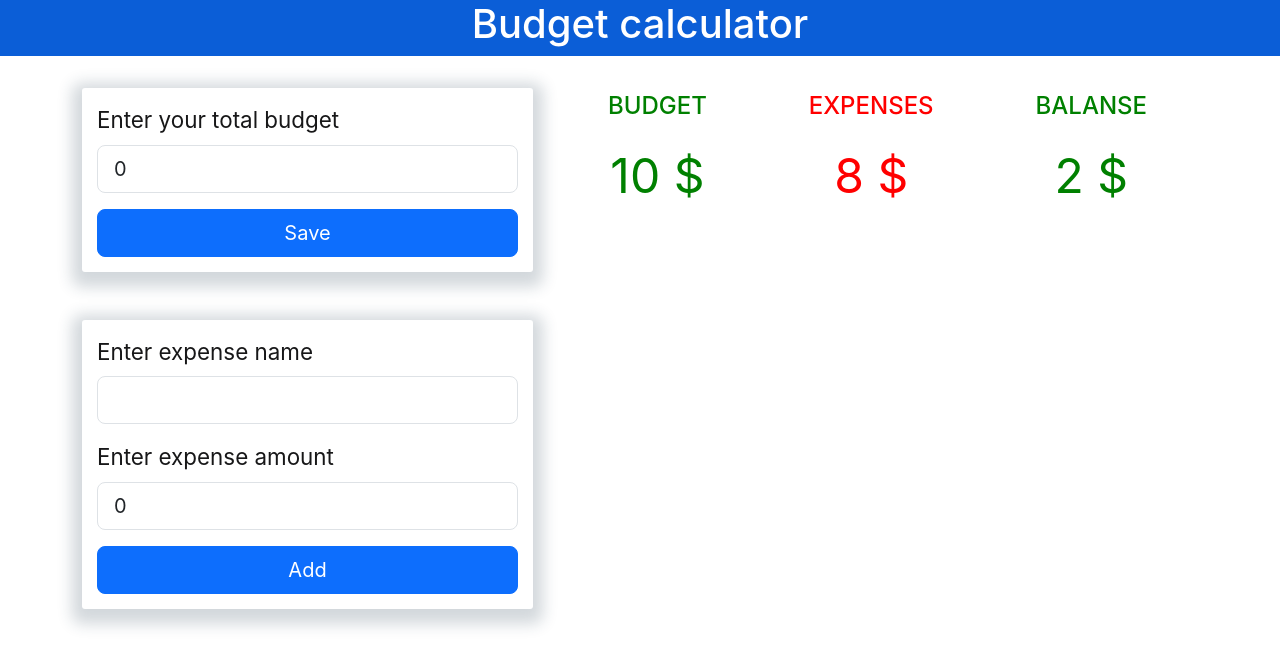
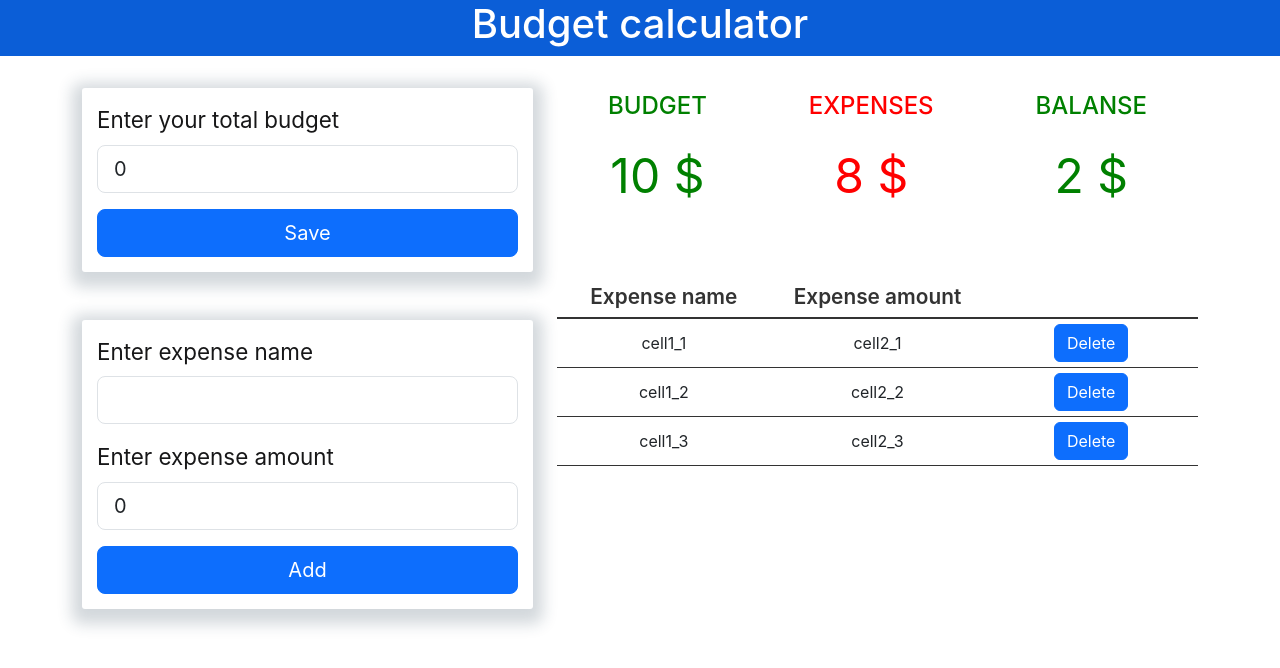
Before and after one commit to AlexeySapr/goit-react-hw-budget, a React (Create React App) app: page / in a window 1280 px wide. Shown: the top 668 px of the page. Built offline with nearby package versions, Linux system fonts and the light colour scheme.

Commit message:
Udate styles

```diff
--- a/src/App.js
+++ b/src/App.js
@@ -7,6 +7,7 @@ import AppHeader from './components/appHeader/AppHeader';
 import BudgetCard from './components/budgetCard/BudgetCard';
 import ExpenseCard from './components/expenseCard/ExpenseCard';
 import InfoSection from './components/infoSection/InfoSection';
+import ExpenseInfoSection from './components/expenseInfoSection/ExpenseInfoSection';
 
 const App = () => {
   return (
@@ -24,6 +25,7 @@ const App = () => {
           </Col>
           <Col md={7}>
             <InfoSection budget={10} expenses={8} />
+            <ExpenseInfoSection />
           </Col>
         </Row>
       </Container>
--- a/src/components/expenseInfoSection/ExpenseInfoSection.js
+++ b/src/components/expenseInfoSection/ExpenseInfoSection.js
@@ -1,7 +1,42 @@
+import { Button } from 'react-bootstrap';
 import s from './ExpenseInfoSection.module.css';
 
 const ExpenseInfoSection = () => {
-  return null;
+  return (
+    <table className={s.infoTable}>
+      <thead>
+        <tr>
+          <th>Expense name</th>
+          <th>Expense amount</th>
+          <th></th>
+        </tr>
+      </thead>
+
+      <tbody>
+        <tr>
+          <td>cell1_1</td>
+          <td>cell2_1</td>
+          <td>
+            <Button variant="primary">Delete</Button>
+          </td>
+        </tr>
+        <tr>
+          <td>cell1_2</td>
+          <td>cell2_2</td>
+          <td>
+            <Button variant="primary">Delete</Button>
+          </td>
+        </tr>
+        <tr>
+          <td>cell1_3</td>
+          <td>cell2_3</td>
+          <td>
+            <Button variant="primary">Delete</Button>
+          </td>
+        </tr>
+      </tbody>
+    </table>
+  );
 };
 
 export default ExpenseInfoSection;
--- a/src/components/expenseInfoSection/ExpenseInfoSection.module.css
+++ b/src/components/expenseInfoSection/ExpenseInfoSection.module.css
@@ -0,0 +1,29 @@
+.infoTable {
+  width: 100%;
+  text-align: center;
+}
+
+.infoTable td,
+.infoTable th {
+  width: 100px;
+  padding: 5px 5px;
+}
+
+tbody td {
+  font-size: 1rem;
+}
+
+tbody tr {
+  border-bottom: 1px solid #333333;
+}
+
+thead {
+  background: #ffffff;
+  border-bottom: 2px solid #333333;
+}
+
+thead th {
+  font-size: 1.3rem;
+  font-weight: 600;
+  color: #333333;
+}
```
